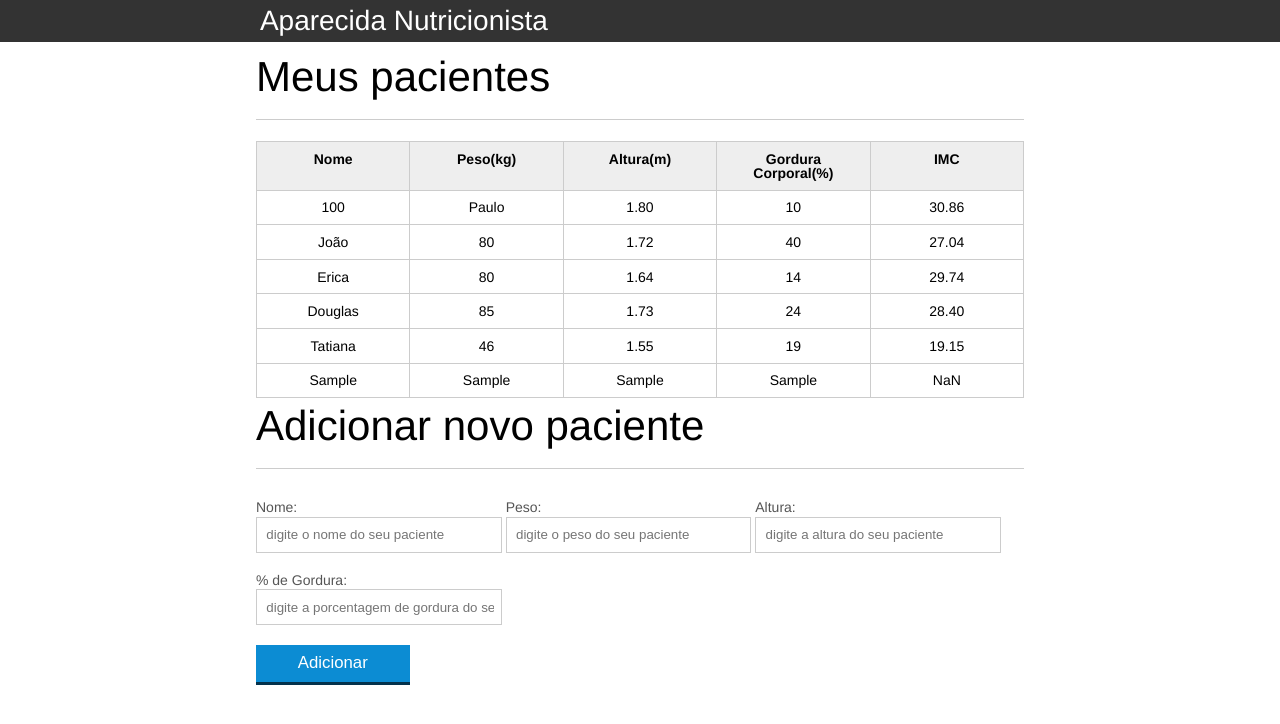
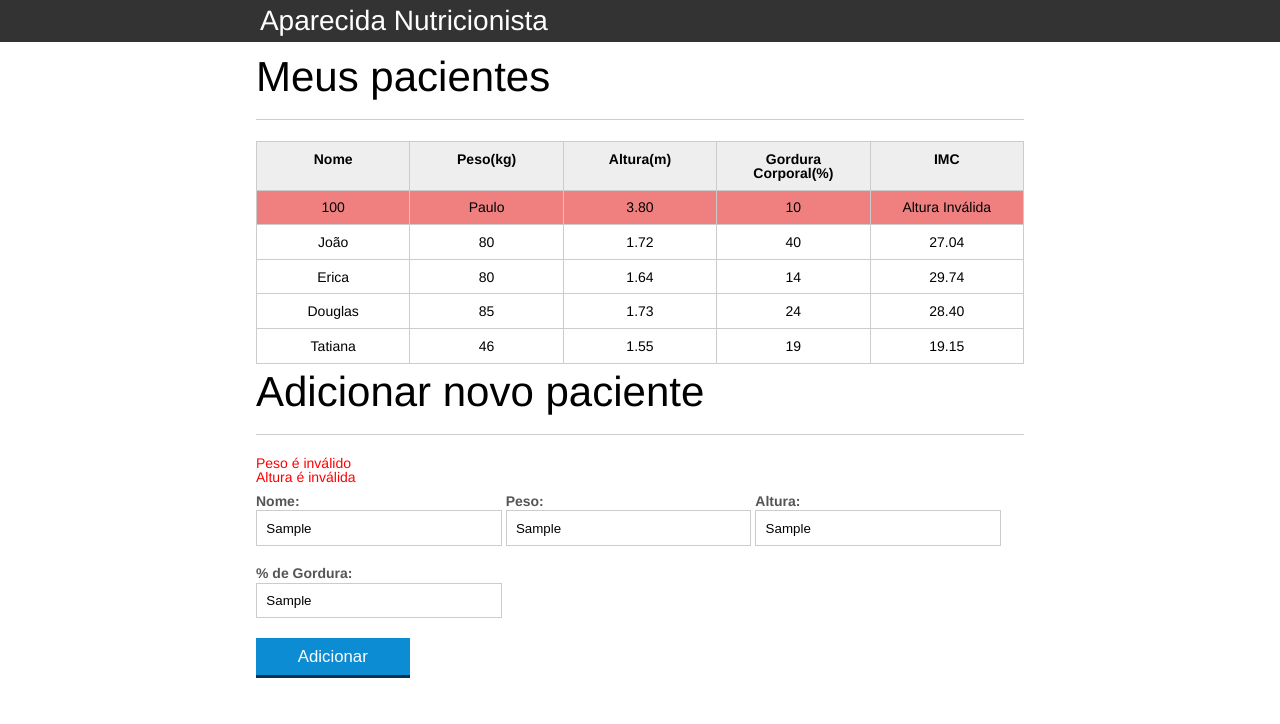
Before and after one commit to MatteoPolizeli/aprendendoJs, a plain HTML site: page intro/index.html in a window 1280 px wide. Both pictures are taken after typing "Sample", "Sample", "Sample", "Sample" into the empty fields and a click on the button "Adicionar". Drawn offline with Linux system fonts and the light colour scheme.

Commit message:
Progresso - 03/05/2022
alterações, funcionalidades novas

```diff
--- a/intro/css/index.css
+++ b/intro/css/index.css
@@ -1,5 +1,8 @@
 *{
 	box-sizing: border-box;
+ }
+ .label{
+	 font-weight: bold;
  }
 
 body{
@@ -86,7 +89,7 @@ label{
 }
 
 .campo-medio{
-	display: inline-block;
+	display: block;
 	padding-right: .5em;
 }
 
@@ -136,3 +139,7 @@ button[disabled=disabled], button:disabled {
 .paciente-invalido{
 	background-color: lightcoral;
 }
+
+#mensagens-erro{
+	color: red;
+}
--- a/intro/index.html
+++ b/intro/index.html
@@ -32,7 +32,7 @@
 						<tr class="paciente" id="primeiro-paciente">
 							<td class="info-peso">100</td>
 							<td class="info-nome">Paulo</td>
-							<td class="info-altura">1.80</td>
+							<td class="info-altura">3.80</td>
 							<td class="info-gordura">10</td>
 							<td class="info-imc">0</td>
 						</tr>
@@ -73,21 +73,27 @@
 		</main>
 		<section class="container">
 			<h2 id="titulo-form">Adicionar novo paciente</h2>
-			<form id="form-adiciona">
+			<ul id="mensagens-erro">
+				<li></li>
+				<li></li>
+				<li></li>
+				<li></li>
+			</ul>
+			<form class="form" id="form-adiciona">
 				<div class="grupo">
-					<label for="nome">Nome:</label>
+					<label class= "label" for="nome">Nome:</label>
 					<input id="nome" name="nome" type="text" placeholder="digite o nome do seu paciente" class="campo">
 				</div>
 				<div class="grupo">
-					<label for="peso">Peso:</label>
+					<label class= "label" for="peso">Peso:</label>
 					<input id="peso" name="peso" type="text" placeholder="digite o peso do seu paciente" class="campo campo-medio">
 				</div>
 				<div class="grupo">
-					<label for="altura">Altura:</label>
+					<label class= "label" for="altura">Altura:</label>
 					<input id="altura" name="altura" type="text" placeholder="digite a altura do seu paciente" class="campo campo-medio">
 				</div>
 				<div class="grupo">
-					<label for="gordura">% de Gordura:</label>
+					<label class= "label" for="gordura">% de Gordura:</label>
 					<input id="gordura" type="text" placeholder="digite a porcentagem de gordura do seu paciente" class="campo campo-medio">
 				</div>
 
@@ -98,5 +104,6 @@
 		<!-- Importação dos Javascripts AQUI -->
 		<script src="js/calculaImc.js"></script>
 		<script src="js/form.js"></script>
+		<script src="js/remover-paciente.js"></script>
 	</body>
 </html>
--- a/intro/js/calculaImc.js
+++ b/intro/js/calculaImc.js
@@ -15,17 +15,17 @@ for(var i = 0; i < pacientes.length; i++){
 
     var tdImc = paciente.querySelector(".info-imc");
 
-    var pesoEhValido = true;
-    var alturaEhValida = true;
+    var pesoEhValido = validaPeso(peso);
+    var alturaEhValida = validaAltura(altura);
 
-    if (peso <= 0 || peso >= 300){
+    if (!pesoEhValido){
         console.log("Peso inválido");
         pesoEhValido = false;
         tdImc.textContent = "Peso Inválido";
         paciente.classList.add("paciente-invalido");
     }
 
-    if(altura <= 0 || altura >= 3.00){
+    if(!alturaEhValida){
         console.log("altura inválida!");
         alturaEhValida = false;
         tdImc.textContent = "Altura Inválida";
@@ -38,6 +38,23 @@ for(var i = 0; i < pacientes.length; i++){
     }
 }
 
+function validaPeso(peso){
+    if (peso >= 0 && peso < 1000) {
+
+        return true;
+    } else {
+    return false;
+    }
+}
+
+function validaAltura(altura){
+    if (altura >= 0 && altura <=3.0) {
+        return true;
+    }else{
+        return false;
+    }
+}
+
 function calculaImc(peso, altura){
     var imc = peso / (altura * altura);
     return imc.toFixed(2);
--- a/intro/js/form.js
+++ b/intro/js/form.js
@@ -11,12 +11,32 @@ botaoAdicionar.addEventListener("click", function(event){
         // cria a tr e td do do paciente
         var pacienteTr = montaTr(paciente);
 
+        var erros = validaPaciente(paciente);
+        console.log(erros);
+
+        if(erros.length > 0){
+         exibeMensagensDeErro(erros);
+            return;
+        }
         // adiciona o paciente na tabela
         var tabela = document.querySelector("#tabela-pacientes");
         tabela.appendChild(pacienteTr);
 
         form.reset();
+        var mensagensErro = document.querySelector("#mensagens-erro")
+        mensagensErro.innerHTML = ""
 });
+
+function exibeMensagensDeErro(erros){
+    var ul = document.querySelector("#mensagens-erro")
+    ul.innerHTML = "";
+
+    erros.forEach(function(erro){
+        var li = document.createElement("li");
+        li.textContent = erro;
+        ul.appendChild(li);
+    });
+}
 
 function obtemPacienteDoForm(form){
 
@@ -50,3 +70,29 @@ function montaTd(dado, classe){
     td.classList.add(classe);
     return td;
 }
+
+function validaPaciente(paciente){
+
+    var erros = [];
+
+    if(paciente.nome.length == 0)
+        erros.push("O nome não pode ser em branco")
+
+    if (!validaPeso(paciente.peso))
+        erros.push("Peso é inválido");
+
+    if(!validaAltura(paciente.altura))
+        erros.push("Altura é inválida");
+
+    if(paciente.gordura.length == 0)
+        erros.push("A gordura não pode ser em branco")
+
+    if(paciente.peso.length == 0)
+        erros.push("O peso não pode ser em branco")
+
+    if(paciente.altura.length == 0)
+        erros.push("A altura não pode ser em branco")
+
+
+    return erros;
+}
--- /dev/null
+++ b/intro/js/remover-paciente.js
@@ -0,0 +1,2 @@
+var pacientes = document.querySelectorAll(".paciente")
+console.log(pacientes);
```
Lines whose indentation alone changed are shown as unchanged.
